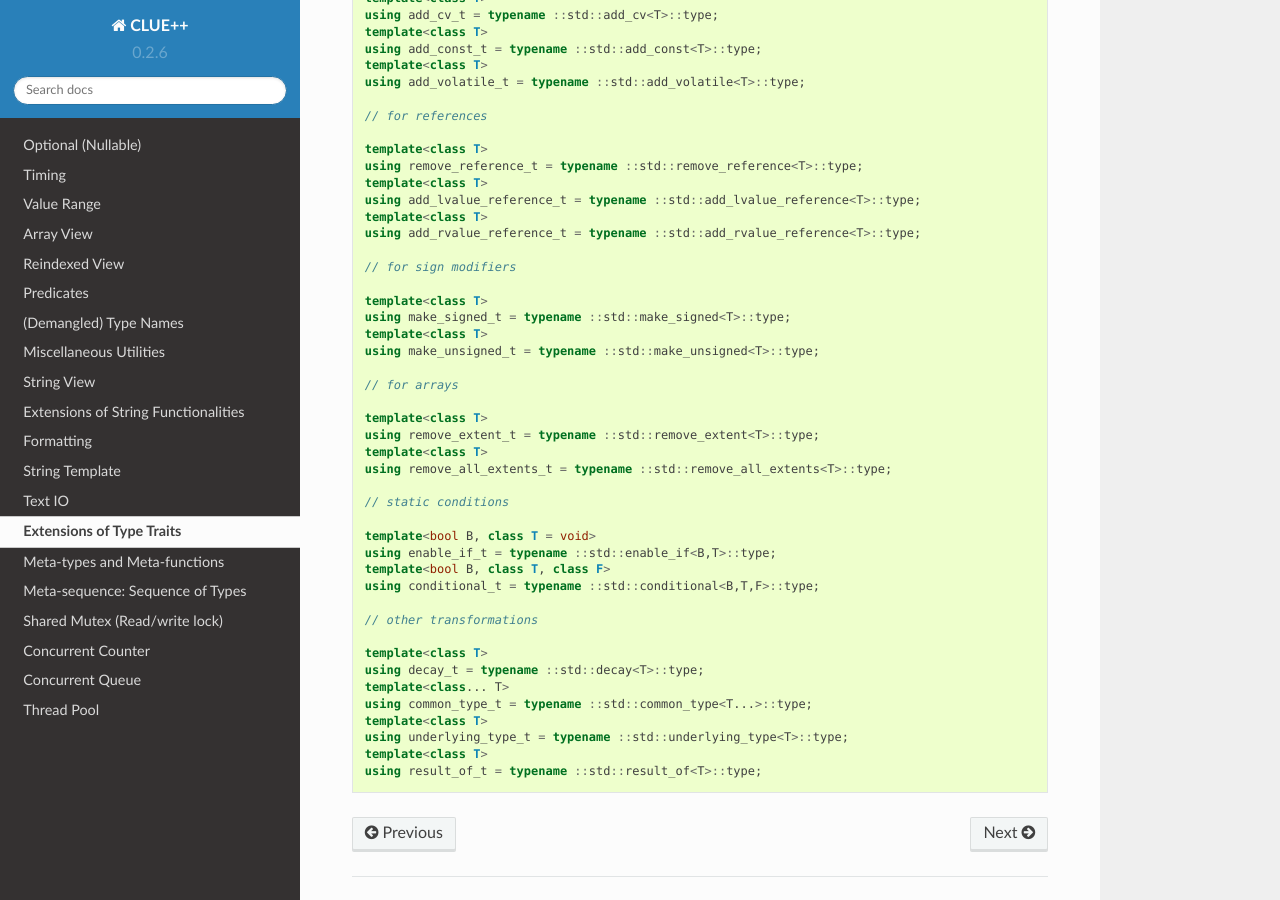
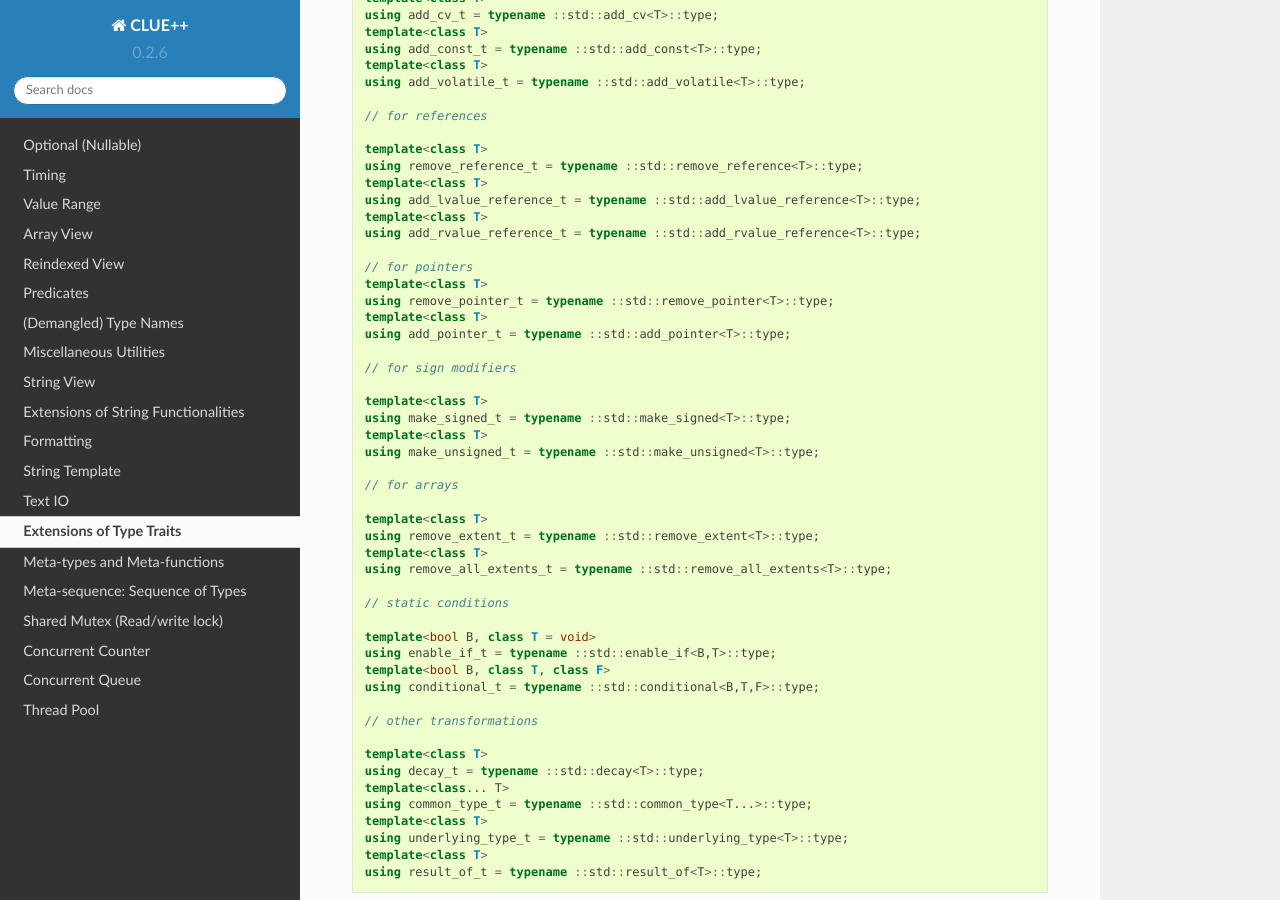
Before and after one commit to MMLab-CU/CLUE, a Sphinx documentation site: the page built from doc/source/type_traits.rst, in a window 1280 px wide and 900 px high, scrolled down 964 px. Built offline with Sphinx 7.4.7 and the Read the Docs theme 2.0.0, drawn with Linux system fonts in a browser that asks for light colours; formulas are drawn with MathJax 3.

Commit message:
add documents

```diff
--- a/doc/source/type_traits.rst
+++ b/doc/source/type_traits.rst
@@ -51,6 +51,12 @@ In *CLUE++*, we define all these helpers in the header ``<clue/type_traits.hpp>`
     template<class T>
     using add_rvalue_reference_t = typename ::std::add_rvalue_reference<T>::type;
 
+    // for pointers
+    template<class T>
+    using remove_pointer_t = typename ::std::remove_pointer<T>::type;
+    template<class T>
+    using add_pointer_t = typename ::std::add_pointer<T>::type;
+
     // for sign modifiers
 
     template<class T>
```
